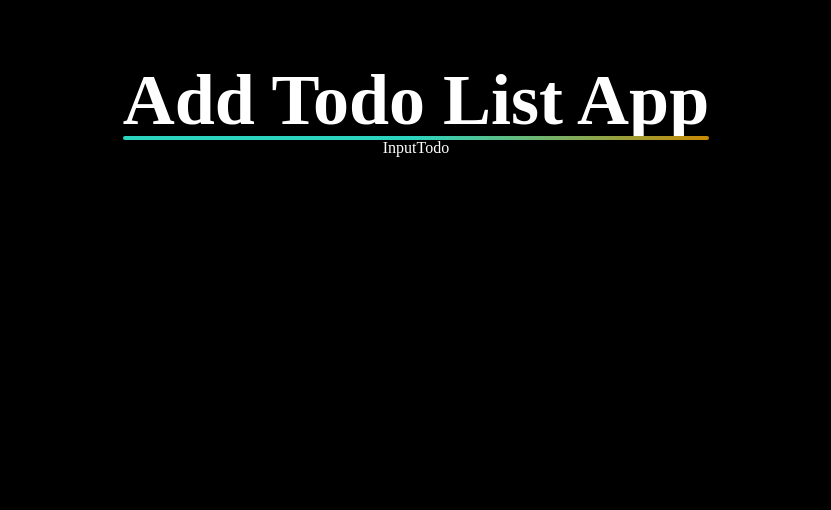
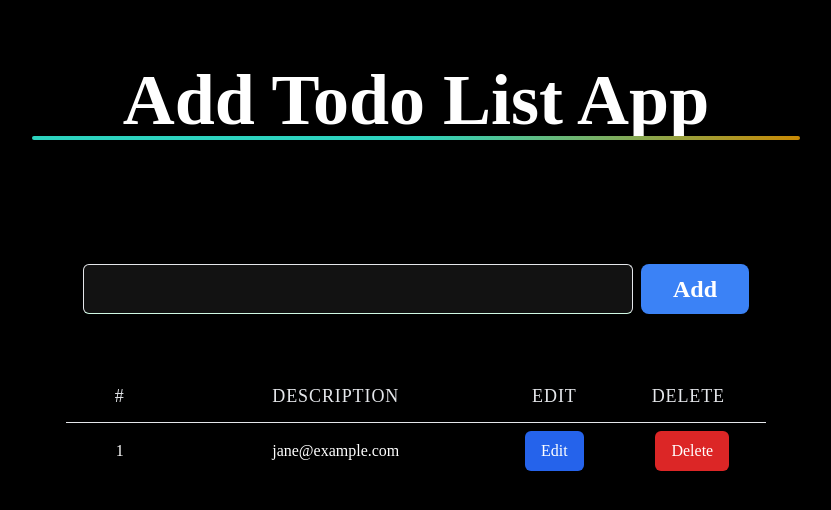
Before and after one commit to Abubakar-Meigag/todo-react-typeScript, a React (Create React App) app: page / in a window 1280 px wide. Shown: the top 510 px of the page, without its empty margins (224-1055 px from the left). Built offline with nearby package versions, Linux system fonts and the light colour scheme.

Commit message:
update creating table and the input for todo list

```diff
--- a/src/App.tsx
+++ b/src/App.tsx
@@ -2,7 +2,7 @@ import Home from "./components/home/Home";
 
 function App() {
   return (
-    <div>
+    <div className="h-screen w-screen">
      <Home />
     </div>
   );
--- a/src/components/home/Home.tsx
+++ b/src/components/home/Home.tsx
@@ -2,7 +2,7 @@ import TodoList from "../todoList/TodoList";
 
 const Home = () => {
   return (
-    <div className="flex flex-col w-full justify-center items-center max-w-3xl mx-auto text-center">
+    <div className="flex flex-col h-full max-w-3xl mx-auto text-center">
       <div className="relative inline-block mt-16">
         <span className="text-8xl md:text-7xl font-bold">
           Add Todo List App
--- a/src/components/inputTodo/InputTodo.tsx
+++ b/src/components/inputTodo/InputTodo.tsx
@@ -1,9 +1,23 @@
-import React from 'react'
+import React from "react";
 
 const InputTodo = () => {
   return (
-    <div>InputTodo</div>
-  )
-}
+    <div className="w-screen flex justify-center gap-x-2 mt-32 ">
+      <form>
+        <input
+          className="flex justify-center items-center border border-solid rounded-md border-b-emerald-100
+               md:w-[550px] sm:w-fit text-2xl px-2 py-2"
+        />
+      </form>
 
-export default InputTodo
+      <button
+         className="bg-blue-500 hover:bg-blue-700 text-white font-bold px-8 text-2xl rounded-lg"
+         onClick={() => {}}
+      >
+            Add
+      </button>
+    </div>
+  );
+};
+
+export default InputTodo;
--- a/src/components/todoList/TodoList.tsx
+++ b/src/components/todoList/TodoList.tsx
@@ -1,23 +1,47 @@
-import React, { useState } from 'react'
-import data from '../.././database/data.json';
-import InputTodo from '../inputTodo/InputTodo';
+import React, { useState } from "react";
+import data from "../.././database/data.json";
+import InputTodo from "../inputTodo/InputTodo";
 
 const TodoList = () => {
-      const [todo, setTodo] = useState([])
+  const [todo, setTodo] = useState([]);
 
 
 
   return (
-    <div>
+    <div className="flex flex-col justify-center items-center ">
       <div>
-            <InputTodo />
+        <InputTodo />
       </div>
+      <div>
+        <table className="md:min-w-[700px] sm:w-full divide-y divide-gray-200 mt-14 ">
+          <thead>
+            <tr>
+              <th className="px-6 py-3 text-lg  font-medium text-gray-200 uppercase tracking-wider">#</th>
+              <th className="px-6 py-3 text-lg  font-medium text-gray-200 uppercase tracking-wider"> Description</th>
+              <th className="px- py-3 text-lg  font-medium text-gray-200 uppercase tracking-wider"> Edit </th>
+              <th className="px- py-3 text-lg  font-medium text-gray-200 uppercase tracking-wider"> Delete </th>
+            </tr>
+          </thead>
 
+          <tbody className="divide-y divide-gray-200">
+            <tr>
+               <td className="px-6 py-4 whitespace-nowrap">1</td>
+               <td className="px-6 py-4 whitespace-nowrap">jane@example.com</td>
 
+               <td>
+                 <button className="px-4 py-2 font-medium text-white bg-blue-600 rounded-md hover:bg-blue-500 focus:outline-none focus:shadow-outline-blue active:bg-blue-600 transition duration-150 ease-in-out">Edit</button>
+               </td>
 
+               <td>
+                 <button className="ml-2 px-4 py-2 font-medium text-white bg-red-600 rounded-md hover:bg-red-500 focus:outline-none focus:shadow-outline-red active:bg-red-600 transition duration-150 ease-in-out">Delete</button>
+               </td>
+            </tr>
+          </tbody>
 
+        </table>
+      </div>
     </div>
-  )
-}
+  );
+};
 
-export default TodoList
+export default TodoList;
```
Also changed, not shown: src/endpoin.txt (added).
